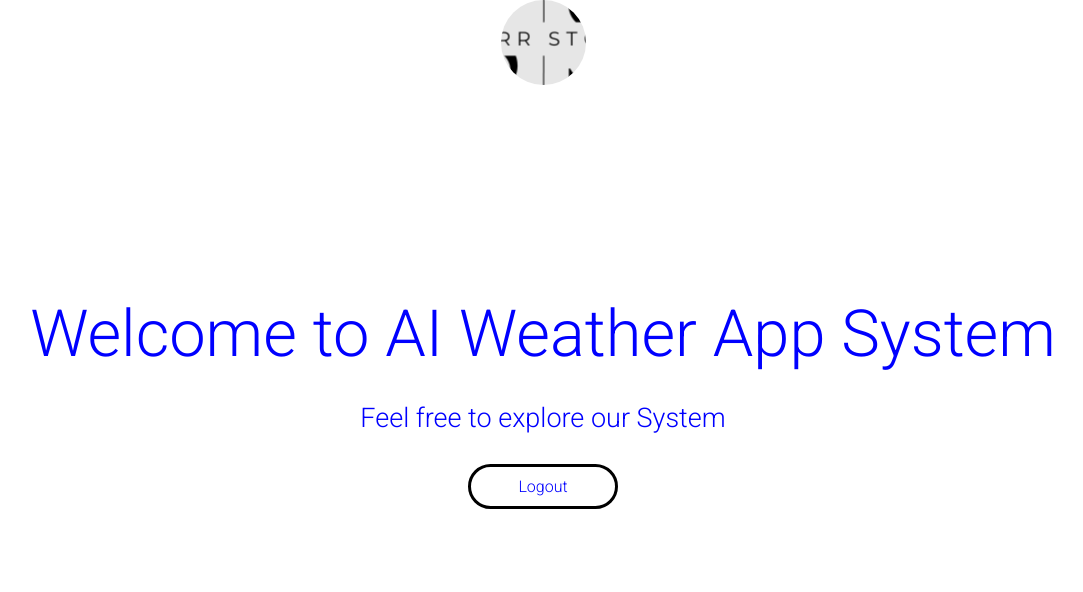
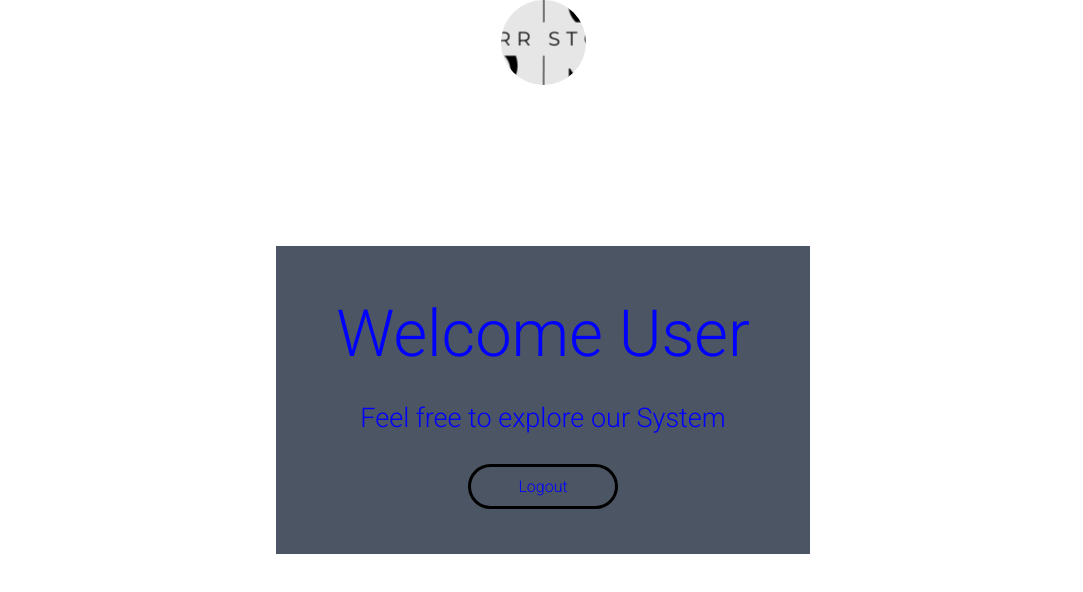
Before and after one commit to TrevorAugustine23/AI-Weather-App, a React (Create React App) app in the folder react_login/: page / in a window 1280 px wide. Shown: the top 592 px of the page, without its empty margins (97-1180 px from the left). Built offline with nearby package versions, Linux system fonts and the light colour scheme.

Commit message:
added background and welcome text

```diff
--- a/react_login/src/pages/Dashboard.js
+++ b/react_login/src/pages/Dashboard.js
@@ -1,4 +1,4 @@
-import { StyledTitle, StyledSubTitle, Avatar, StyledButton, ButtonGroup } from "../components/Styles";
+import { StyledTitle, StyledSubTitle, Avatar, StyledButton, ButtonGroup, StyledFormArea, colors } from "../components/Styles";
 import { styled } from 'styled-components';
 
 //Logo
@@ -19,8 +19,9 @@ const Dashboard = () => {
             }}>
                 <Avatar image={Logo}/>
             </div>
+            <StyledFormArea bg={colors.dark2}>
                 <StyledTitle size={65}>
-                Welcome to AI Weather App System
+                    Welcome User
                 </StyledTitle>
                 <StyledSubTitle size={27}>
                     Feel free to explore our System
@@ -28,6 +29,8 @@ const Dashboard = () => {
                 <ButtonGroup><StyledButton to="#">Logout</StyledButton>
 
                 </ButtonGroup>
+            </StyledFormArea>
+
 
         </div>
     );
```
Lines whose indentation alone changed are shown as unchanged.
